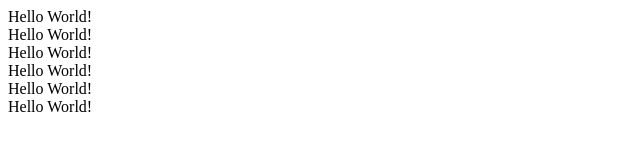
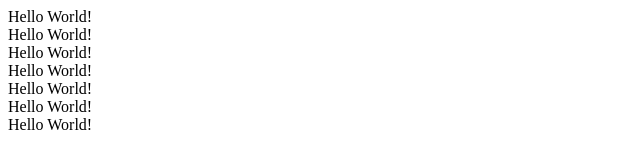
Before and after one commit to EUNBIN72/frontend-study, a plain HTML site: page 01_starter/index.html in a window 1280 px wide. Shown: the whole page, without its empty margins (0-640 px from the left). Drawn offline with Linux system fonts and the light colour scheme.

Commit message:
변경사항 발생
메인 문서 변경
색상 변경

```diff
--- a/01_starter/index.html
+++ b/01_starter/index.html
@@ -33,6 +33,8 @@
   <div>Hello World!</div>
   <div>
     Hello World!</div>
+    <div>
+      Hello World!</div>
 
     <!-- 브라우저에 출력하기(Extentions -> live server 설치) -->
     <!-- 우클릭 후 Open with Live server 또는 alt + l + o -->
@@ -44,4 +46,107 @@
 
 </html>
 
-<!--  -->
+
+<!-- (Git 배우고 복사해 갈 것!) -->
+<!-- VS Code 단축키 정리
+  1) 사이드 바 열고 닫기: ctrl + b
+  2) 빠른 열기(파일이나 기호 검색): ctrl + p
+  3) 모든 명령 표시(명령 팔레트): ctrl + shift + p 또는 F1
+  4) 탭 닫기: ctrl + w, 모든 탭 닫기: ctrl + k + w
+  5) 검색: ctrl + f, 프로젝트 전체 검색: ctrl + shift + f
+  6) 바꾸기: ctrl + h
+  7) 라인 이동: alt + up/down
+  8) 라인 복사: ctrl + c 또는 alt + shift + up/down
+  9) 들여쓰기: tab, 내어쓰기: shift + tab
+  10) 이전/다음 탭 열기: ctrl + PgUp/PgDn 또는 ctrl + tab
+  11) 편집기 분할: ctrl + \ 또는 ctrl + alt + left/right
+  12) 다중 선택: ctrl + d 또는 ctrl + alt + up/down 또는 alt + 마우스 클릭/드래그
+  13) 라인 삭제: ctrl + shift + k
+  14) 주석: ctrl + /
+-->
+
+
+<!--
+1. 커밋 메시지 룰과 작성법
+첫번째 라인: 제목(필수)
+두번째 라인: 공란
+세번째 라인부터: 내용 작성, 무엇을 왜(선택)
+마지막 라인: 꼬리말(#이슈 넘버)(선택)
+
+작성팁: 최대한 구체적으로 작성, 개인적인 팁으로 주간 보고에 그대로 쓸 정도로 작성
+참고 자료: https://github.com/RomuloOliveira/commit-messages-guide/blob/master/README_ko-KR.md
+
+# ---------------- (예시) ----------------
+fix: Safari에서 모달을 띄웠을 때 스크롤 이슈 수정
+
+모바일 사파리에서 Carousel 모달을 띄웠을 때,
+모달 밖의 상하 스크롤이 움직이는 이슈 수정.
+
+resolves: #1137
+# ----------------------------------------
+
+2. 커밋 전에 diff 확인하기! 매우 좋은 습관!!
+명령어로 git diff 인데 솔직히 보기 좀 불편함
+git difftool 쓰면 VIM 에디터로 보여줌
+
+3. 왜 굳이 git add -> commit 두 단계에 걸쳐서 하는지?
+변경된 모든 파일을 한번에 다 기록할 필요는 없음
+버전을 여러 개로 나눠서 만들고 싶은 경우
+1) git add로 기록할 파일을 고르고
+2) git commit으로 버전 생성(기록 완료)
+
+4. 언제, 얼마나 commit 하는게 좋을까?
+ctrl + s 누르는 것 처럼 5초마다 습관적으로 할 필요는 없고
+간단한 기능을 하나 추가할 때 마다 commit 하면 됨
+
+예를 들어 회원가입 기능을 만든다고 하면
+- 회원가입 폼 레이아웃 UI를 만들면 commit 하고
+- 입력한 이메일이 형식에 맞는지 검증하는 기능(유효성 검사)을 만들면 commit 하고
+- 서버에 데이터를 전송하는 기능을 만들면 commit 하고
+
+대충 이렇게 작은 작업 하나를 마쳤으면 commit 하는게 좋음
+물론 3개 다 만들고 commit 하는 사람들도 있음
+중요한건 하루 1개 이상 커밋을 할 것! (좋은 습관)
+
+5. CLI 명령어 기반 VS GUI 툴 비교
+명령어는 모든 기능 사용 가능한 반면 GUI 툴은 툴 자체에 구현된 기능만 쓸 수 있음
+
+6. git push -u origin main
+-u 옵션은 방금 입력한 주소를 기억해라
+그 다음부터는 주소를 입력하지 않고 git push만 입력해도 됨
+
+7. git remote -v
+원격저장소 정보를 보고 싶을 때
+
+8. git clone https://원격저장소주소 [DIR]: 대상 폴더를 입력(생략하면 현재 폴더)
+원격 저장소에 올린 프로젝트를 내 로컬에 복제(1번만 하면 됨)
+클론 시 remote 설정은 이미 되어 있으므로 안 해도 됨!!
+
+9. git pull 원격저장소주소(origin)
+원격 저장소에 있는 모든 브랜치 내용을 가져와서 로컬 저장소에 합치라는 뜻
+이걸 해주면 로컬이 최신 상태가 되기 때문에 이제 git push가 가능함
+항상 최신 사항이 있으면 git pull을 먼저 하고 나서 그 위에 작업하는 습관이 좋음
+
+git pull origin main
+특정 브랜치(main)만 가져올 수 있음
+
+(중요) 작업하기 전에 git pull을 받아서 항상 최신 상태로 만들어놓고 작업 시작!!
+
+(참고로) git pull 명령어는 git fetch + git merge 를 합친 것
+git fetch는 원격 저장소의 최신 내용(commit)을 받아오는 것
+git merge는 그걸 merge(병합)하라는 뜻
+그래서 git pull 할 때 팀원 2명이서 같은 파일을 건드리고 있을 경우 merge conflict이 날 수 있음
+
+10. 저장소에 올리지 않을 파일들은 .gitignore
+설정 파일이나 빌드 산출물, 기타 라이브러리 파일들 등
+불필요한 파일들은 올리지 않는 것이 좋음
+.gitignore 파일을 만들어서 올리지 않을 폴더나 파일을 명시하면 됨
+그러면 git에서 해당 폴더랑 파일을 무시함
+
+(Homework) 오늘의 과제:
+1) VS Code 단축키 정리한 것 받아가기
+2) 파일 만들거나 파일 내용 수정하면서 commit 여러 번 해보기
+중간중간 git status, git log 명령어도 사용해보기
+3) 집에 가서 오늘 수업한 저장소를 복제하여 이어서 commit 여러 번 해보기
+4) 학원에 도착하면 최신 내용으로 pull 받기
+ -->
--- a/01_starter/main.css
+++ b/01_starter/main.css
@@ -1,3 +1,3 @@
 div{
-  color: red;
+  color: orange;
 }
```
